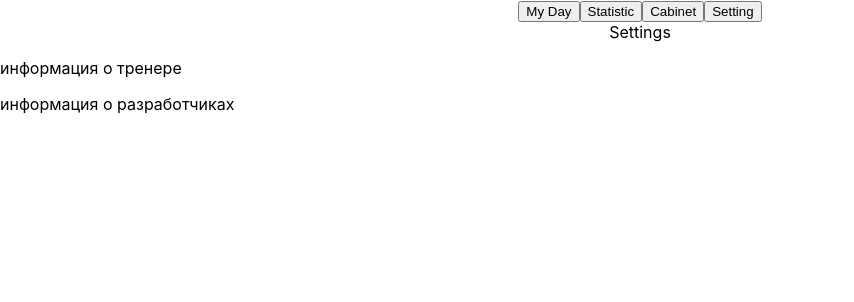
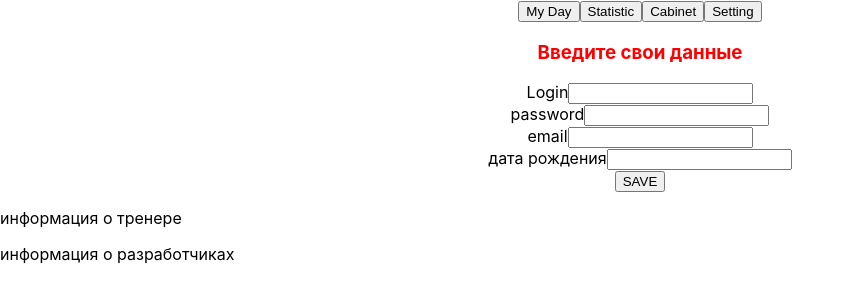
Before and after one commit to m-DZEN/Enjoy-sport, a React (Create React App) app in the folder client/: page /settings in a window 1280 px wide. Shown: the top 302 px of the page, without its empty margins (0-854 px from the left). Built offline with nearby package versions, Linux system fonts and the light colour scheme.

Commit message:
settings

```diff
--- a/client/src/components/Settings/Settings.jsx
+++ b/client/src/components/Settings/Settings.jsx
@@ -1,7 +1,42 @@
-import React from 'react'
+import React from "react";
 
 export default function Settings() {
   return (
-    <div>Settings</div>
-  )
+    <>
+      <div>
+        <div>
+          <h3 style={{ color: "red" }}>Введите свои данные</h3>
+        </div>
+        <div>
+          <div>
+            <label>
+              Login
+              <input />
+            </label>
+          </div>
+          <div>
+            <label>
+              password
+              <input />
+            </label>
+          </div>
+          <div>
+            <label>
+              email
+              <input />
+            </label>
+          </div>
+          <div>
+            <label>
+              дата рождения
+              <input />
+            </label>
+          </div>
+        </div>
+        <div>
+          <button>SAVE</button>
+        </div>
+      </div>
+    </>
+  );
 }
```
